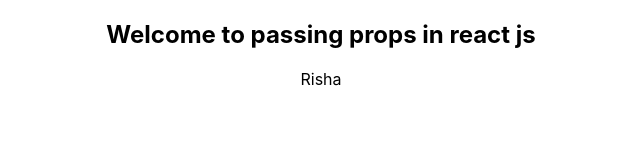
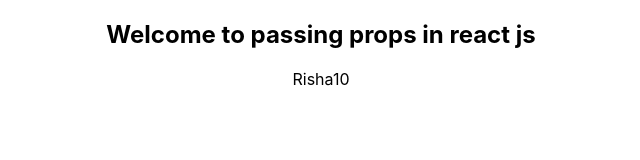
Before and after one commit to Rishabhandari/typescript-react, a React (Create React App) app: page / in a window 1280 px wide. Shown: the top 160 px of the page, without its empty margins (319-959 px from the left). Built offline with nearby package versions, Linux system fonts and the light colour scheme.

Commit message:
passing multiple parmeter to child component

```diff
--- a/src/Props/ChildComponent.tsx
+++ b/src/Props/ChildComponent.tsx
@@ -1,13 +1,20 @@
 import React from 'react'
 
 /**specifying the type of props received , props is always passed as a object */
-type GreetingName ={
-    name:string
+type GreetingName = {
+    name: string
 }
-export default function ChildComponent(props:GreetingName) {
-  return (
-    <div>
-      {props.name}
-    </div>
-  )
+// props is object and from parent also we are getting object
+type ProjecProp = {
+    projects: {
+        name: string,
+        grade: number
+    }
 }
+export default function ChildComponent(props: (GreetingName & ProjecProp)) {
+    return (
+        <div>
+            {props.name}{props.projects.grade}
+        </div>
+    )
+}
--- a/src/Props/ParentComponent.tsx
+++ b/src/Props/ParentComponent.tsx
@@ -2,10 +2,14 @@ import React from 'react'
 import ChildComponent from './ChildComponent'
 
 export default function ParentComponent() {
+    const projects ={
+        name:'westriveracademy',
+        grade:10
+    }
   return (
     <div>
       <h2>Welcome to passing props in react js</h2>
-      <ChildComponent name='Risha'/>
+      <ChildComponent name='Risha' projects={projects}/>
     </div>
   )
 }
```
